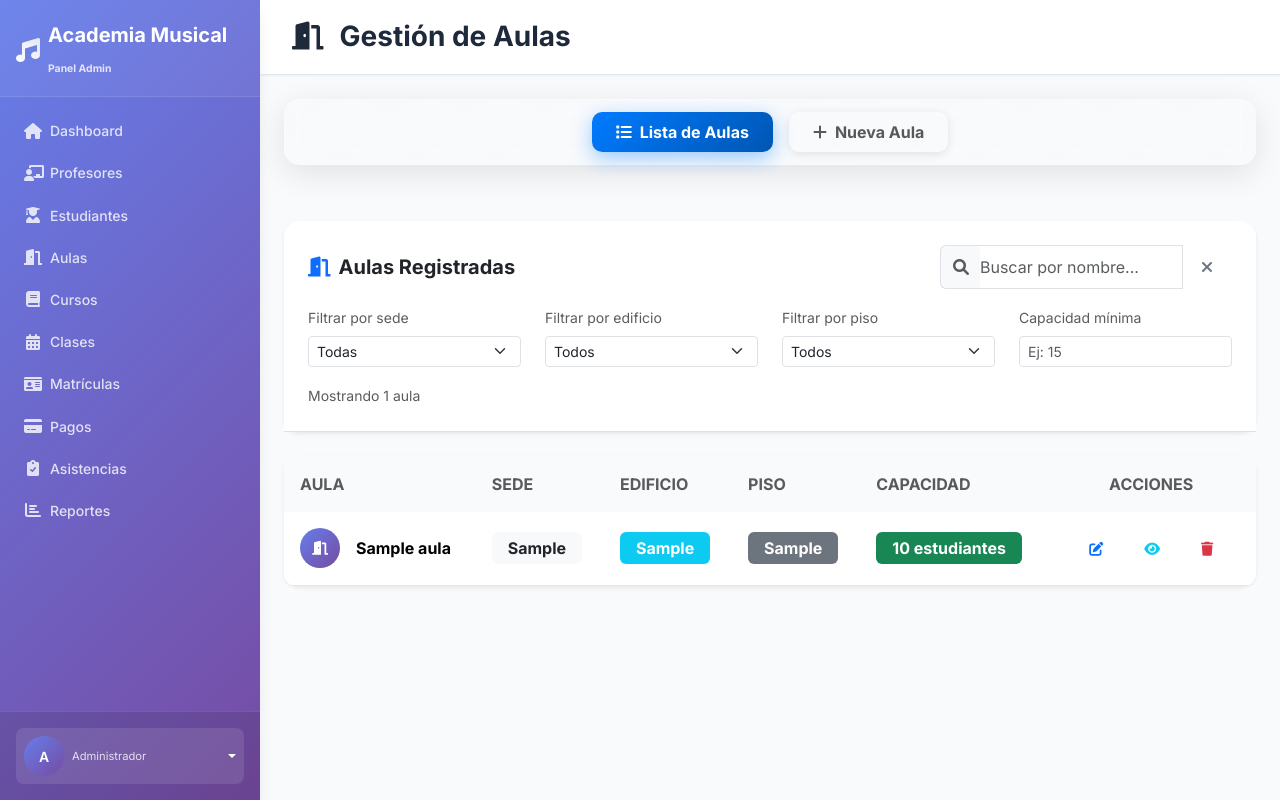
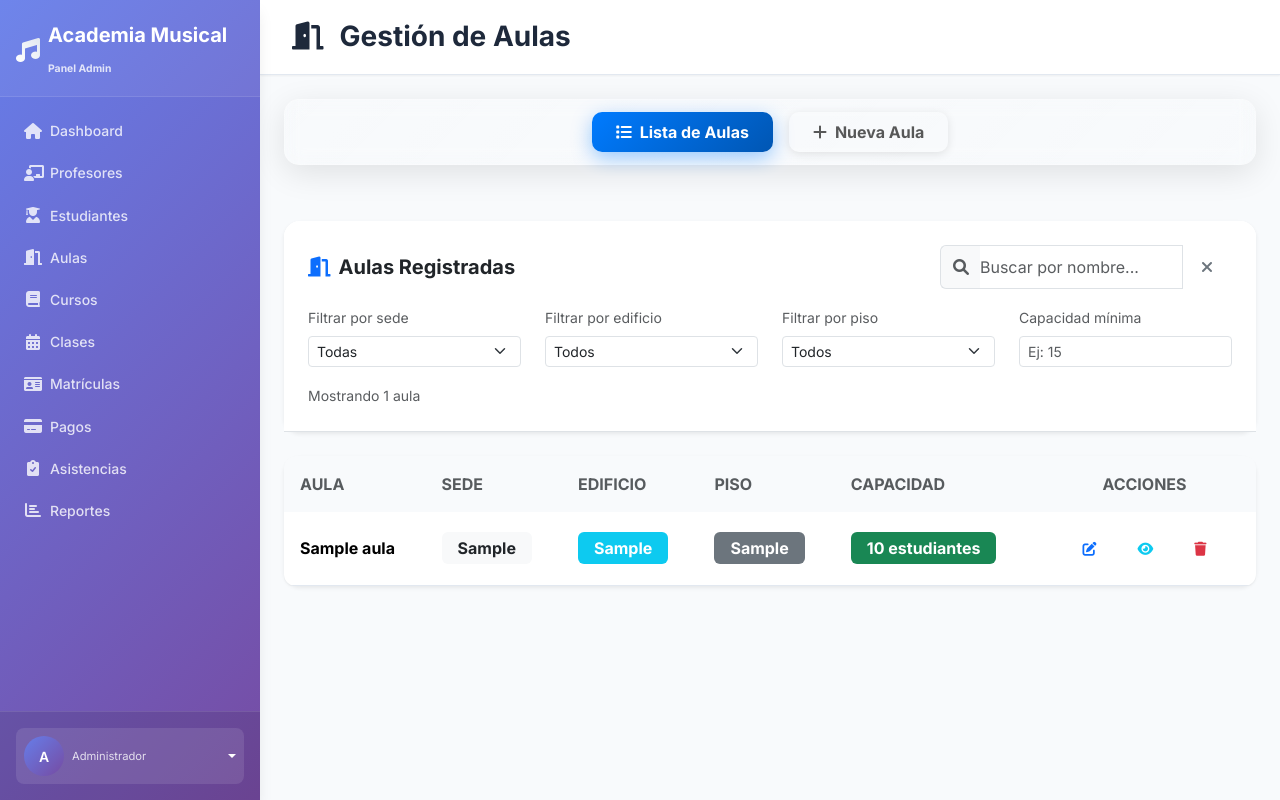
Before and after one commit to EstebanNic/academiaMusical, a Django app: template usuarios/templates/usuarios/admin_aulas.html in a window 1280 px wide. Run offline with Django 5.2, Linux system fonts and the light colour scheme; the template is opened without the code that fills it: most values are stand-ins (such as "Sample title", 1, 10 or a date in 2020); some libraries are stand-ins or nearby versions.

Commit message:
Icono de aula eliminado

```diff
--- a/usuarios/templates/usuarios/admin_aulas.html
+++ b/usuarios/templates/usuarios/admin_aulas.html
@@ -264,9 +264,6 @@
                                     data-nombre="{{ aula.nombre }}">
                                     <td class="py-3">
                                         <div class="d-flex align-items-center">
-                                            <div class="user-avatar me-3">
-                                                <i class="fas fa-door-open"></i>
-                                            </div>
                                             <div>
                                                 <strong class="nombre-cell">{{ aula.nombre }}</strong>
                                             </div>
```
